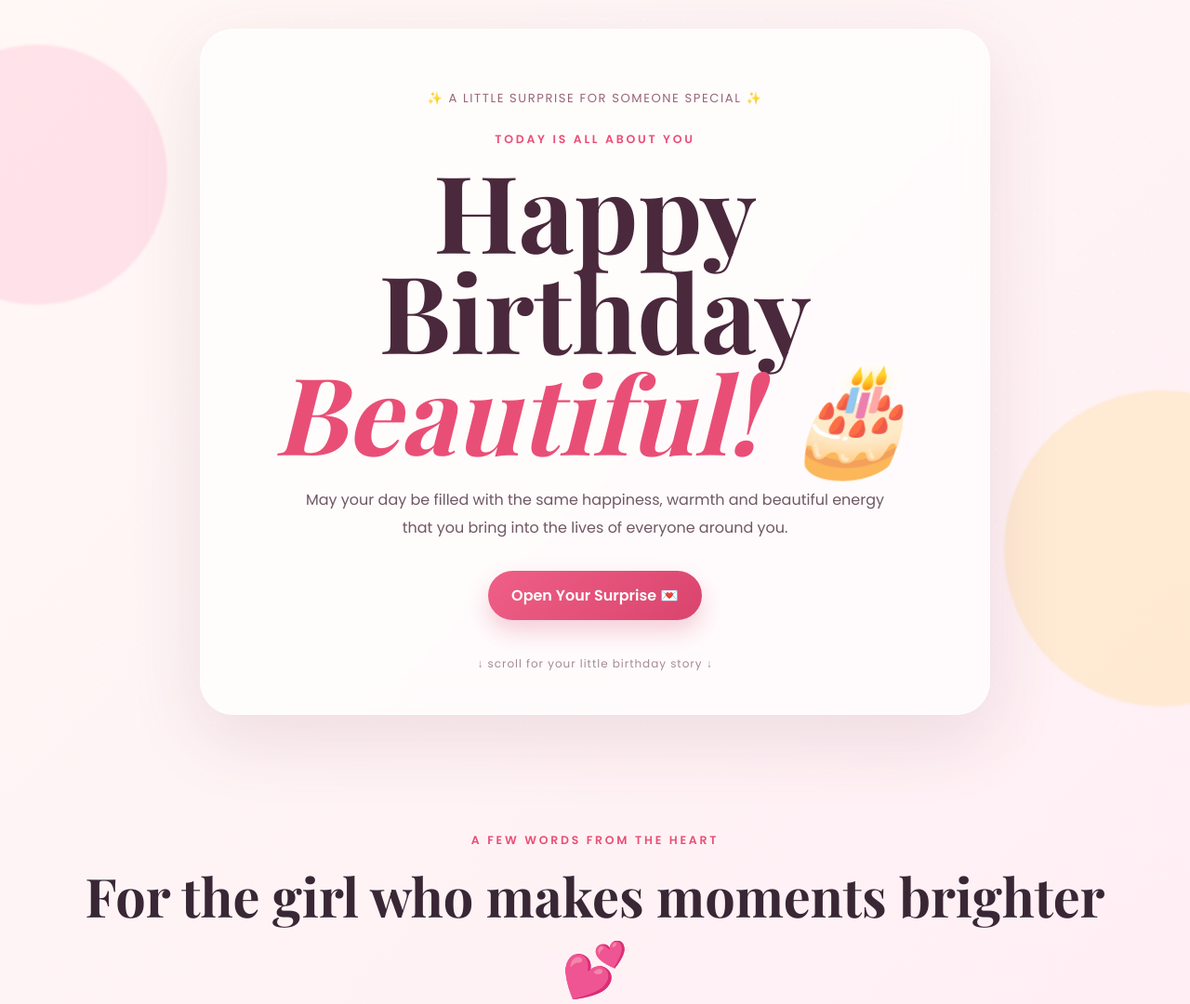
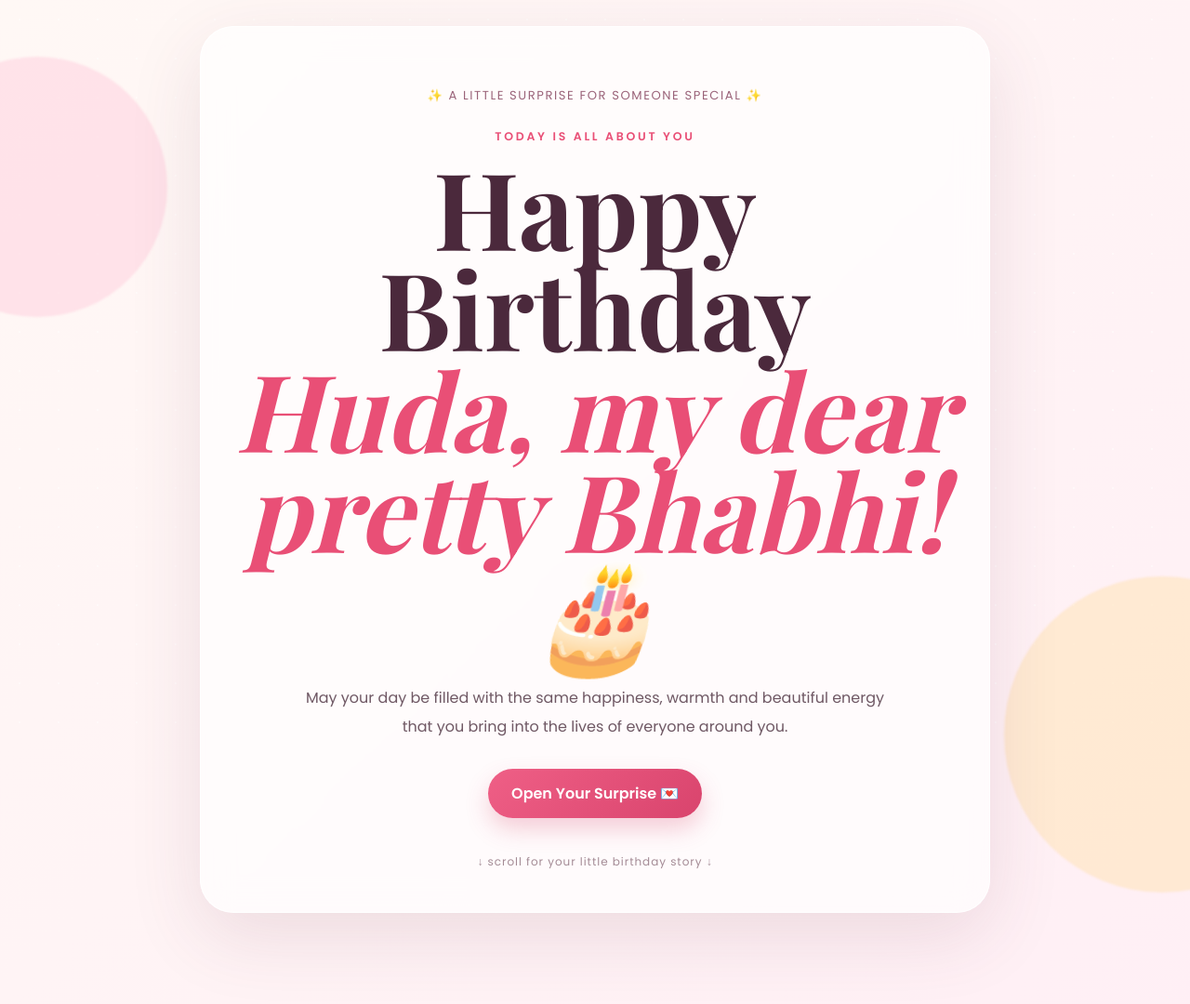
Before and after one commit to yasmin06321-droid/Birthday-surprise, a plain HTML site: page index.html in a window 1280 px wide. Shown: the top 1080 px of the page at 93% size. Drawn offline with nearby package versions, Linux system fonts and the light colour scheme.

Commit message:
Update index.html

```diff
--- a/index.html
+++ b/index.html
@@ -19,7 +19,7 @@
       <div class="hero-card">
         <div class="tiny">✨ A little surprise for someone special ✨</div>
         <p class="eyebrow">Today is all about YOU</p>
-        <h1>Happy Birthday<br><span>Beautiful! 🎂</span></h1>
+        <h1>Happy Birthday<br><span>Huda, my dear pretty Bhabhi! 🎂</span></h1>
         <p class="hero-text">May your day be filled with the same happiness, warmth and beautiful energy that you bring into the lives of everyone around you.</p>
         <button class="surprise-btn" onclick="showSurprise()">Open Your Surprise 💌</button>
         <div id="surprise" class="surprise">
```
